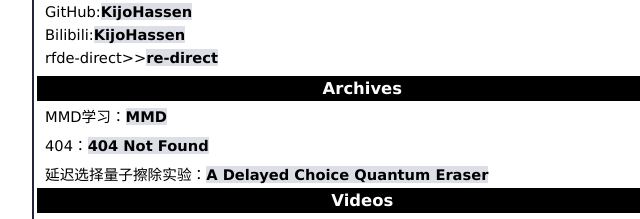
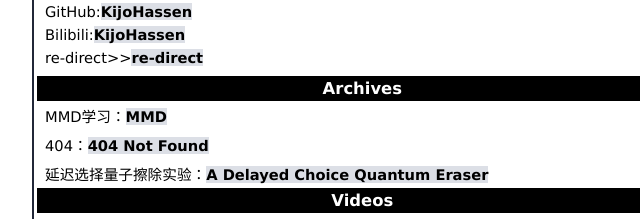
Before and after one commit to KijoHassen/KijoHassen.github.io, a plain HTML site: page index.html in a window 1280 px wide. Shown: the part 222-441 px from the top of the page, 206-846 px from the left. Drawn offline with Linux system fonts and the light colour scheme.

Commit message:
2024/2/12

```diff
--- a/index.html
+++ b/index.html
@@ -46,7 +46,7 @@
             Bilibili:<a href="https://space.bilibili.com/290470461?spm_id_from=333.1007.0.0" target="_blank" title="Bilibili">KijoHassen</a>
           </p>
           <p>
-            rfde-direct>><a href="re-direct.html" target="_blank" title="re-direct">re-direct</a>
+            re-direct>><a href="re-direct.html" target="_blank" title="re-direct">re-direct</a>
           </p>
         </div>
 
```
